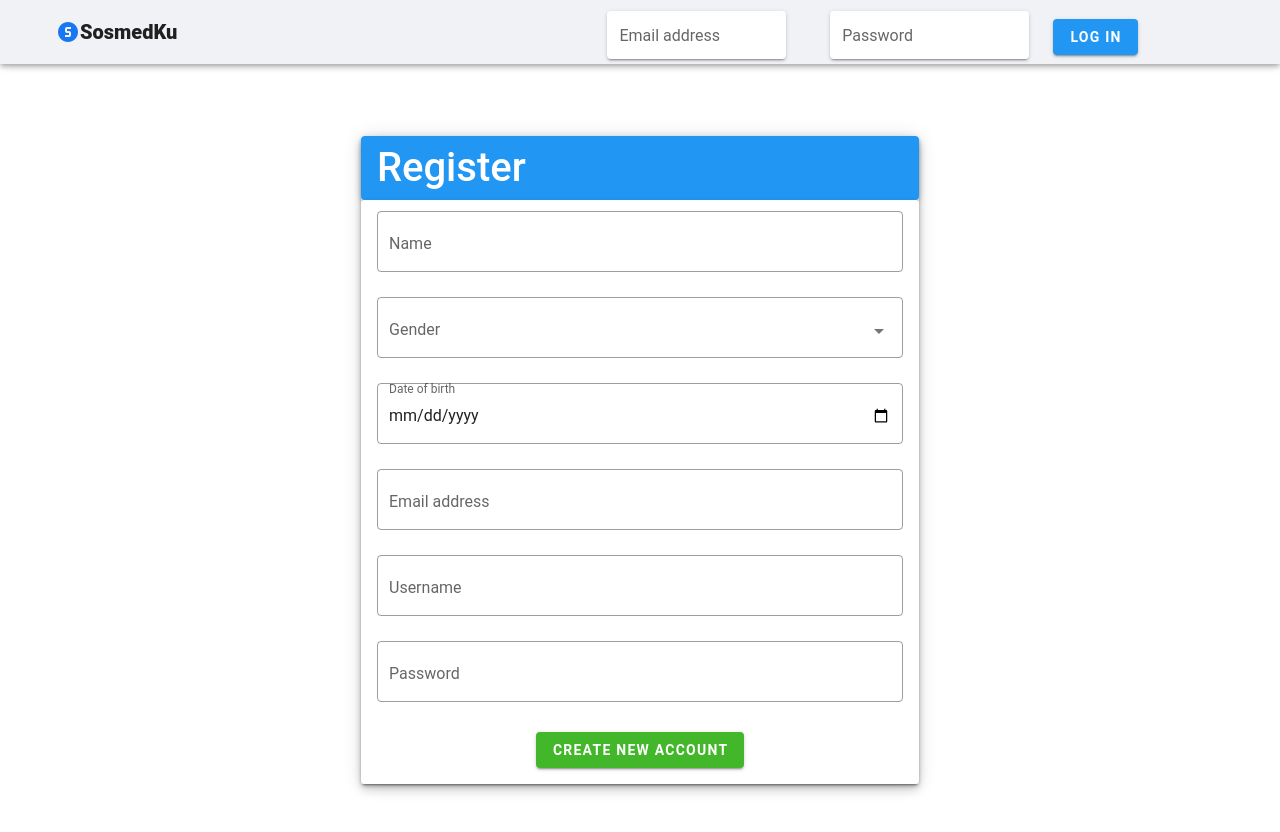
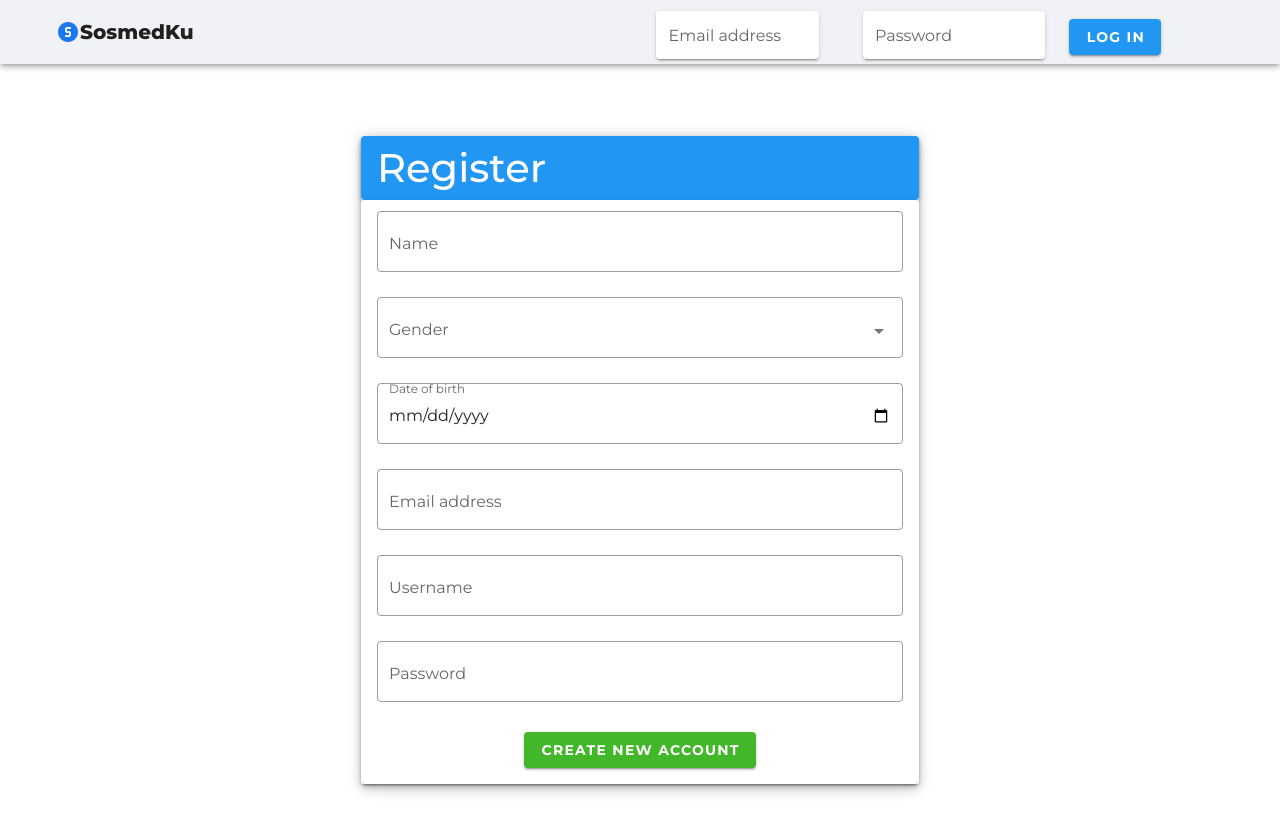
Before and after one commit to christoadi/TubesPAW_FrontEnd_SocialMedia, a Vue app: page /login in a window 1280 px wide. Shown: the top 832 px of the page. Built offline with nearby package versions, Linux system fonts and the light colour scheme.

Commit message:
Add new Font

```diff
--- a/src/App.vue
+++ b/src/App.vue
@@ -9,3 +9,11 @@ export default {
   name: 'App',
 }
 </script>
+
+<style scoped>
+@import url('https://fonts.googleapis.com/css2?family=Montserrat:wght@400;500;700;800&display=swap');
+
+#app {
+  font-family: 'Montserrat', sans-serif !important;
+}
+</style>
```
